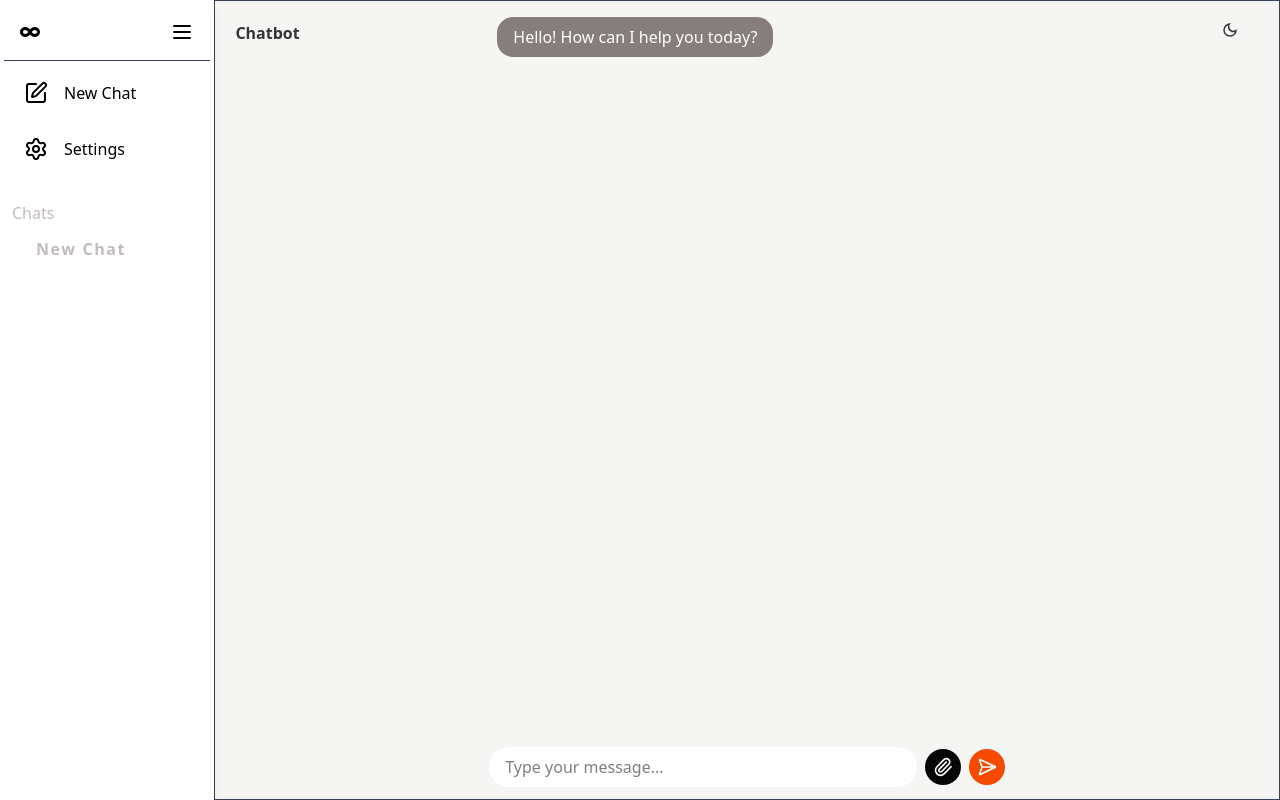
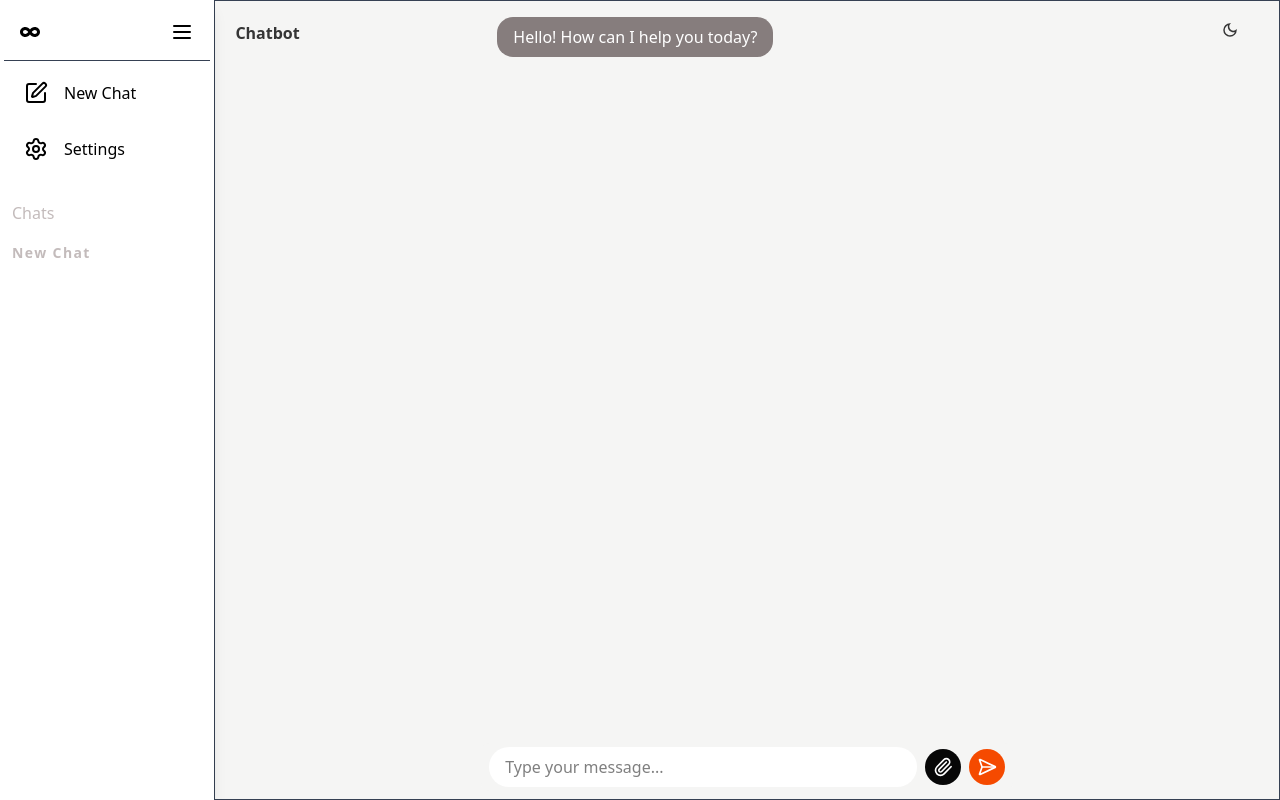
Before and after one commit to YashCoder03/ChatBot, a React (Vite) app in the folder Frontend/: page / in a window 1280 px wide. Built offline with nearby package versions, Linux system fonts and the light colour scheme; no server answers.

Commit message:
add dynamic chat names

```diff
--- a/Frontend/src/components/ChatBot.tsx
+++ b/Frontend/src/components/ChatBot.tsx
@@ -4,7 +4,7 @@ import { io, Socket } from "socket.io-client";
 import { MdOutlineDarkMode } from "react-icons/md";
 import { MdOutlineLightMode } from "react-icons/md";
 import SideBar from "./SideBar";
-import type ChatState from "../interfaces/chats";
+import type ChatState from "../interfaces/IChats";
 
 const URL = import.meta.env.VITE_API_BASE_URL;
 
@@ -38,13 +38,7 @@ export default function Chatbot() {
   const [loading, setLoading] = useState(false);
   const chatEndRef = useRef<any>(null);
   const [activeChat, setActiveChat] = useState(messages.activeChatId);
-  // const [newChatName, setNewChatName] = useState("New Chat");
   let newChatName = useRef("New Chat");
-
-  useEffect(() => {
-    console.log(messages);
-    console.log("newChatName", newChatName);
-  });
 
   const createSocketForChat = (chatId: string) => {
     const socket: Socket = io(URL, { transports: ["websocket"] });
@@ -60,17 +54,13 @@ export default function Chatbot() {
 
       setLoading(false);
       setMessages((prev) => {
-        const shouldSetName = prev.chats[prev.activeChatId].messages.length === 2;
+        const shouldSetName = prev.chats[prev.activeChatId].name === "New Chat";
+
         const updatedName = shouldSetName
-          ? jsonObject.chatHeading
+          ? jsonObject.chatHeading !== ""
+            ? jsonObject.chatHeading
+            : "New Chat"
           : newChatName.current;
-console.log(activeChat);
-
-        if (shouldSetName) {
-          console.log("updateed nameeee");
-
-          newChatName.current= jsonObject.chatHeading; // ✅ this will still be useful elsewhere
-        }
 
         return {
           ...prev,
@@ -188,7 +178,10 @@ console.log(activeChat);
   };
 
   const updateActiveChat = (val: string) => {
-    setMessages((prev) => ({ ...prev, activeChatId: val }));
+    setMessages((prev) => {
+      newChatName.current = prev.chats[val].name;
+      return { ...prev, activeChatId: val };
+    });
     setActiveChat(val);
   };
 
--- a/Frontend/src/components/SideBar.tsx
+++ b/Frontend/src/components/SideBar.tsx
@@ -1,6 +1,6 @@
 import { useEffect, useRef } from "react";
 import { Menu, Settings, SquarePen } from "lucide-react";
-import type ChatState from "../interfaces/chats";
+import type ChatState from "../interfaces/IChats";
 import { FaInfinity } from "react-icons/fa";
 
 interface sideBarProps {
@@ -26,10 +26,10 @@ export default function SideBar({
   ];
 
   const sidebarRef = useRef<HTMLDivElement>(null);
-//   const updateChatName = "";
-// useEffect(() => {
-//   updateChatName =
-// },[messages])
+  //   const updateChatName = "";
+  // useEffect(() => {
+  //   updateChatName =
+  // },[messages])
 
   useEffect(() => {
     function handleClickOutside(event: MouseEvent) {
@@ -53,19 +53,24 @@ export default function SideBar({
 
   const handleBtnClick = (btnName: string): void => {
     if (btnName === "New Chat") {
-      console.log("new chat clicked");
       newChat();
+      if (window.innerWidth < 768) {
+        setSideBarIsOpen(false);
+      }
     }
   };
 
   const handleChatOnClick = (chatId: string) => {
     setActiveChatId(chatId);
-    setSideBarIsOpen(false);
+    if (window.innerWidth < 768) {
+      setSideBarIsOpen(false);
+    }
   };
 
   return (
     <div
-      ref={sidebarRef} style={{minHeight: '100dvh'}}
+      ref={sidebarRef}
+      style={{ minHeight: "100dvh" }}
       className={`fixed md:relative z-50 p-1
           transition-all duration-300 ease-in-out
           ${isSideBarOpen ? "translate-x-0" : "-translate-x-full"}
@@ -79,13 +84,16 @@ export default function SideBar({
     >
       <div className="flex items-center justify-between p-4 border-b border-gray-700">
         <h1 className=" transition-opacity duration-300 opacity-100">
-          {isSideBarOpen && <FaInfinity size={20}/>}
+          {isSideBarOpen && <FaInfinity size={20} />}
         </h1>
-        <button className="cursor-pointer" onClick={() => setSideBarIsOpen(!isSideBarOpen)}>
+        <button
+          className="cursor-pointer"
+          onClick={() => setSideBarIsOpen(!isSideBarOpen)}
+        >
           <Menu size={24} />
         </button>
       </div>
-      <div className="flex-1 flex flex-col gap-2 p-2 w-40">
+      <div className="flex-1 flex flex-col gap-2 p-2 w-full">
         {menuItems.map((item) => (
           <button
             key={item.name}
@@ -102,11 +110,11 @@ export default function SideBar({
         ))}
         {isSideBarOpen && (
           <div className="mt-5 text-[#c3bbbb]">
-            <h5>Chats</h5>
-            <div className="mt-3 ml-5">
+            <h5 className="mb-6">Chats</h5>
+            <div>
               {Object.keys(messages?.chats ?? {}).map((chatId, index) => (
                 <li
-                  className={`cursor-pointer list-none m-1 tracking-widest ${
+                  className={`cursor-pointer list-none text-sm/2 my-4 tracking-widest ${
                     activeChatId === chatId && "font-bold"
                   }`}
                   key={index}
```
Also changed, not shown: Frontend/src/interfaces/IChats.ts (renamed from Frontend/src/interfaces/chats.ts).
